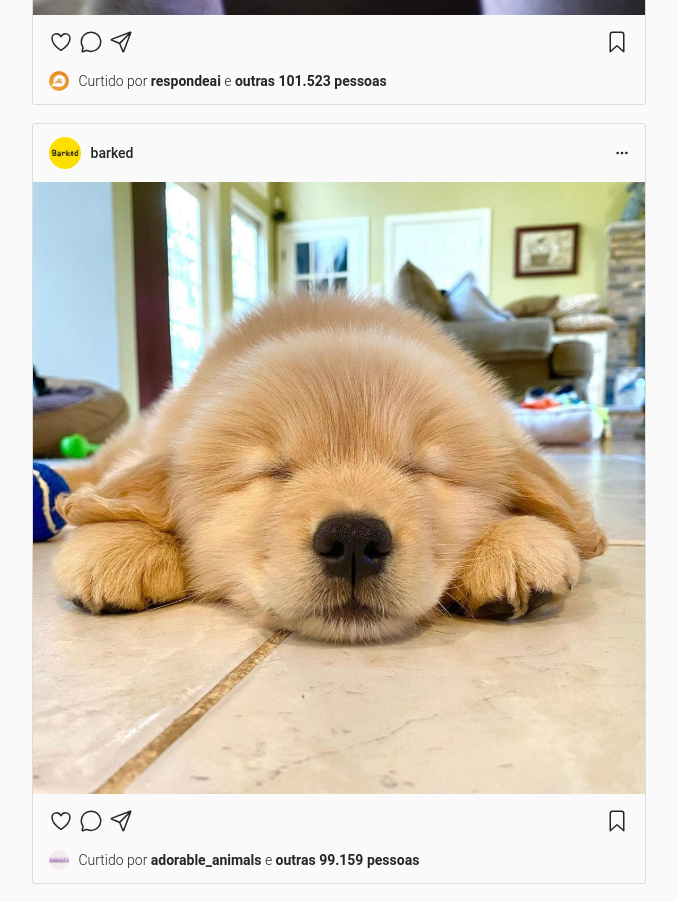
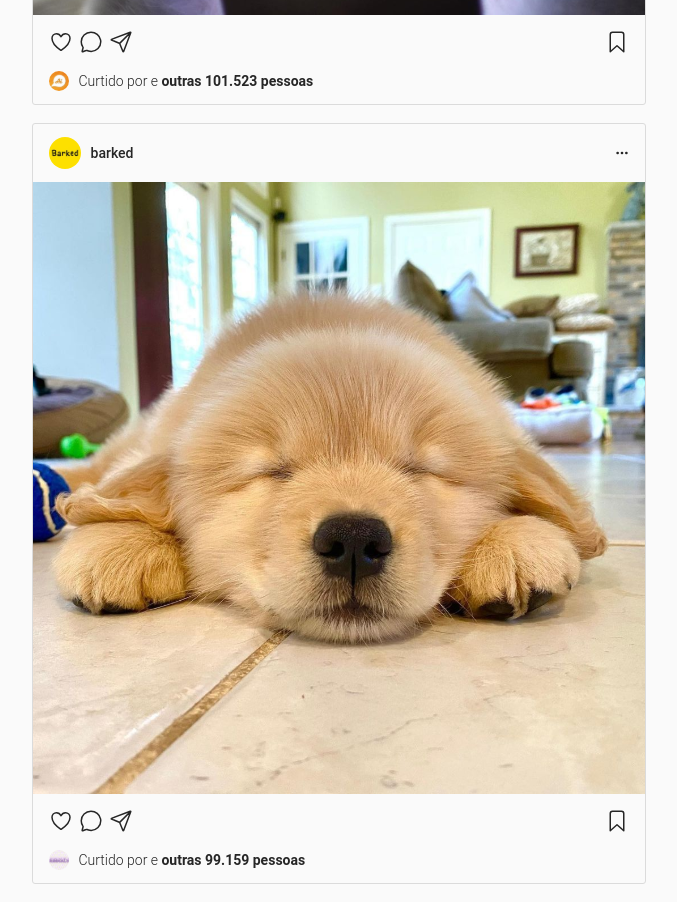
Before and after one commit to i-Lucas/projeto7-instagram-react, a React (Create React App) app: page / in a window 1280 px wide. Shown: the part 880-1782 px from the top of the page, without its empty margins (141-818 px from the left). Built offline with nearby package versions, Linux system fonts and the light colour scheme.

Commit message:
componentizing the posts

```diff
--- a/src/components/Body/Body.jsx
+++ b/src/components/Body/Body.jsx
@@ -1,22 +1,7 @@
-import Story from "./Story"
-import Sidebar from "./Sidebar"
+import RenderStories from "./Story/Story"
+import Sidebar from "./Sidebar/Sidebar"
 import Icones from "../Icones/Icones"
-
-const contents = [
-
-    { img: "assets/img/9gag.svg", user: "9gag" },
-    { img: "assets/img/meowed.svg", user: "meowed", },
-    { img: "assets/img/barked.svg", user: "barked", },
-    { img: "assets/img/nathanwpylestrangeplanet.svg", user: "nathanwpylestrangeplanet", },
-    { img: "assets/img/wawawicomics.svg", user: "wawawicomics", },
-    { img: "assets/img/respondeai.svg", user: "respondeai", },
-    { img: "assets/img/filomoderna.svg", user: "filomoderna" },
-    { img: "assets/img/memeriagourmet.svg", user: "memeriagourmet" },
-]
-
-function RenderStories() {
-    return (<>{contents.map(({ img, user }) => <Story img={img} user={user} />)}</>)
-}
+import RenderPosts from "./Posts/Posts"
 
 export default function Body() {
 
@@ -33,88 +18,11 @@ export default function Body() {
                     </div>
                 </div>
 
-                <div className="posts">
-                    <div className="post">
-                        <div className="topo">
-                            <div className="usuario">
-                                <img src="assets/img/meowed.svg" alt="x" />
-                                meowed
-                            </div>
-                            <div className="acoes">
-                                <Icones name="ellipsis-horizontal" />
-                            </div>
-                        </div>
+                <RenderPosts />
 
-                        <div className="conteudo">
-                            <img src="assets/img/gato-telefone.svg" alt="x" />
-                        </div>
-
-                        <div className="fundo">
-                            <div className="acoes">
-                                <div>
-                                    <RenderIcones />
-                                </div>
-                                <div>
-                                    <Icones name="bookmark-outline" />
-                                </div>
-                            </div>
-
-                            <div className="curtidas">
-                                <img src="assets/img/respondeai.svg" alt="x" />
-                                <div className="texto">
-                                    Curtido por <strong>respondeai</strong> e <strong>outras 101.523 pessoas</strong>
-                                </div>
-                            </div>
-                        </div>
-                    </div>
-
-                    <div className="post">
-                        <div className="topo">
-                            <div className="usuario">
-                                <img src="assets/img/barked.svg" alt="x" />
-                                barked
-                            </div>
-                            <div className="acoes">
-                                <ion-icon name="ellipsis-horizontal"></ion-icon>
-                            </div>
-                        </div>
-
-                        <div className="conteudo">
-                            <img src="assets/img/dog.svg" alt="x" />
-                        </div>
-
-                        <div className="fundo">
-                            <div className="acoes">
-                                <div>
-                                    <RenderIcones />
-                                </div>
-                                <div>
-                                    <ion-icon name="bookmark-outline"></ion-icon>
-                                </div>
-                            </div>
-
-                            <div className="curtidas">
-                                <img src="assets/img/adorable_animals.svg" alt="x" />
-                                <div className="texto">
-                                    Curtido por <strong>adorable_animals</strong> e <strong>outras 99.159 pessoas</strong>
-                                </div>
-                            </div>
-                        </div>
-                    </div>
-                </div>
             </div>
 
             <Sidebar />
         </div>
     )
 }
-
-function RenderIcones() {
-    return (
-        <>
-            <ion-icon name="heart-outline"></ion-icon>
-            <ion-icon name="chatbubble-outline"></ion-icon>
-            <ion-icon name="paper-plane-outline"></ion-icon>
-        </>
-    )
-}
--- /dev/null
+++ b/src/components/Body/Posts/Posts.jsx
@@ -0,0 +1,75 @@
+import Icones from "../../Icones/Icones"
+
+const posts_contents = [
+    {
+        userImg: "assets/img/meowed.svg",
+        userName: "meowed",
+        postImg: "assets/img/gato-telefone.svg",
+        likeImg: "assets/img/respondeai.svg",
+        likeName: "respondeai",
+        likesData: "outras 101.523 pessoas"
+    },
+    {
+        userImg: "assets/img/barked.svg",
+        userName: "barked",
+        postImg: "assets/img/dog.svg",
+        likeImg: "assets/img/adorable_animals.svg",
+        likeName: "adorable_animals",
+        likesData: "outras 99.159 pessoas"
+    }
+]
+
+export default function RenderPosts() {
+
+    return (posts_contents.map(({ userImg, userName, postImg, likeImg, likeName, likesData }) =>
+
+        <Post
+            userImg={userImg} userName={userName}
+            postImg={postImg} likeImg={likeImg}
+            likeName={likeName} likesData={likesData}
+        />
+    ))
+}
+
+function Post({ userImg, userName, postImg, likeImg, userlike, likesData }) {
+    return (
+        <div className="posts">
+
+            <div className="post">
+                <div className="topo">
+                    <div className="usuario">
+                        <img src={userImg} alt="x" />
+                        {userName}
+                    </div>
+                    <div className="acoes">
+                        <Icones name="ellipsis-horizontal" />
+                    </div>
+                </div>
+
+                <div className="conteudo">
+                    <img src={postImg} alt="x" />
+                </div>
+
+                <div className="fundo">
+                    <div className="acoes">
+                        <div>
+                            <Icones name="heart-outline" />
+                            <Icones name="chatbubble-outline" />
+                            <Icones name="paper-plane-outline" />
+                        </div>
+                        <div>
+                            <Icones name="bookmark-outline" />
+                        </div>
+                    </div>
+
+                    <div className="curtidas">
+                        <img src={likeImg} alt="x" />
+                        <div className="texto">
+                            Curtido por <strong>{userlike}</strong> e <strong>{likesData}</strong>
+                        </div>
+                    </div>
+                </div>
+            </div>
+        </div>
+    )
+}
--- a/src/components/Body/Sidebar.jsx
+++ b/src/components/Body/Sidebar/Sidebar.jsx
@@ -16,7 +16,7 @@ export default function Sidebar() {
                     <div>Ver tudo</div>
                 </div>
 
-                <Sugestoes />
+                <RenderSugestoes />
 
             </div>
 
@@ -39,7 +39,7 @@ const contents = [
     { nome: "smallcutecats", razao: "Segue você", src: "assets/img/smallcutecats.svg" }
 ]
 
-function Sugestoes() {
+function RenderSugestoes() {
 
     return (
         <>
--- a/src/components/Body/Story.jsx
+++ /dev/null
@@ -1,13 +0,0 @@
-export default function Story({img, user}) {
-
-    return (
-        <div className="story">
-            <div className="imagem">
-                <img src={img} alt="x" />
-            </div>
-            <div className="usuario">
-                {user}
-            </div>
-        </div>
-    )
-}
--- /dev/null
+++ b/src/components/Body/Story/Story.jsx
@@ -0,0 +1,31 @@
+const storys_contents = [
+
+    { img: "assets/img/9gag.svg", user: "9gag" },
+    { img: "assets/img/meowed.svg", user: "meowed", },
+    { img: "assets/img/barked.svg", user: "barked", },
+    { img: "assets/img/nathanwpylestrangeplanet.svg", user: "nathanwpylestrangeplanet", },
+    { img: "assets/img/wawawicomics.svg", user: "wawawicomics", },
+    { img: "assets/img/respondeai.svg", user: "respondeai", },
+    { img: "assets/img/filomoderna.svg", user: "filomoderna" },
+    { img: "assets/img/memeriagourmet.svg", user: "memeriagourmet" },
+]
+
+export default function RenderStories() {
+    return (
+        storys_contents.map(object => <Story img={object.img} user={object.user} />)
+    )
+}
+
+function Story({ img, user }) {
+
+    return (
+        <div className="story">
+            <div className="imagem">
+                <img src={img} alt="x" />
+            </div>
+            <div className="usuario">
+                {user}
+            </div>
+        </div>
+    )
+}
```
